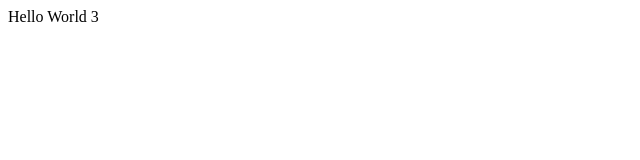
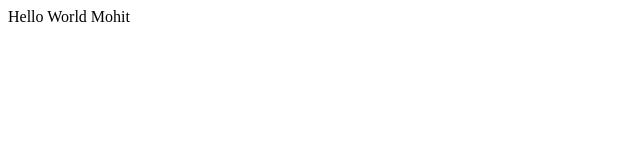
Before and after one commit to embedded-guy123/mynewfolder, a plain HTML site: page index.html in a window 1280 px wide. Shown: the full height of the page, 0-640 px from the left. Drawn offline with Linux system fonts and the light colour scheme.

Commit message:
maine Mohit data daala index file me

```diff
--- a/index.html
+++ b/index.html
@@ -7,6 +7,6 @@
     <title>Document</title>
 </head>
 <body>
-    Hello World 3
+    Hello World Mohit
 </body>
 </html>
```
